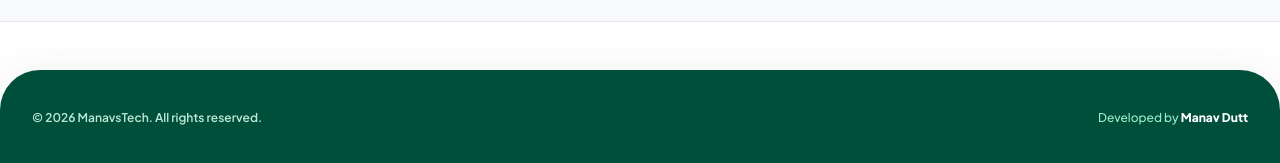
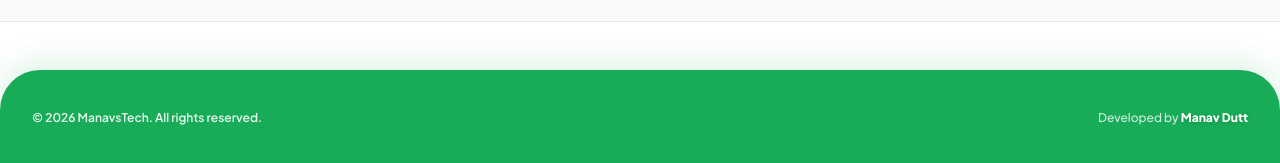
Before and after one commit to Manav7999/Manavstechstore, a Next.js app in the folder frontend/: page / in a window 1280 px wide. Shown: the part 1577-1740 px from the top of the page. Built offline with nearby package versions, Linux system fonts and the light colour scheme; no server answers.

Commit message:
fix: update footer bg to match AI section brand green #18AC58

```diff
--- a/frontend/src/components/Footer.tsx
+++ b/frontend/src/components/Footer.tsx
@@ -4,11 +4,11 @@ export default function Footer() {
   const currentYear = new Date().getFullYear();
 
   return (
-    <footer className="bg-emerald-900 rounded-t-[2.5rem] py-10 mt-0 shadow-[0_-8px_30px_rgba(0,64,32,0.05)]">
-      <div className="max-w-7xl mx-auto px-4 sm:px-6 lg:px-8 flex flex-col sm:flex-row items-center justify-between text-xs text-emerald-100/90 font-semibold gap-3">
+    <footer className="bg-[#18AC58] rounded-t-[2.5rem] py-10 mt-0 shadow-[0_-8px_30px_rgba(24,172,88,0.15)]">
+      <div className="max-w-7xl mx-auto px-4 sm:px-6 lg:px-8 flex flex-col sm:flex-row items-center justify-between text-xs text-white/90 font-semibold gap-3">
         <p>© {currentYear} ManavsTech. All rights reserved.</p>
-        <p className="text-emerald-200/95 font-medium">
-          Developed by <span className="text-white font-black hover:text-emerald-300 transition-colors">Manav Dutt</span>
+        <p className="text-white/80 font-medium">
+          Developed by <span className="text-white font-black drop-shadow-sm">Manav Dutt</span>
         </p>
       </div>
     </footer>
```
